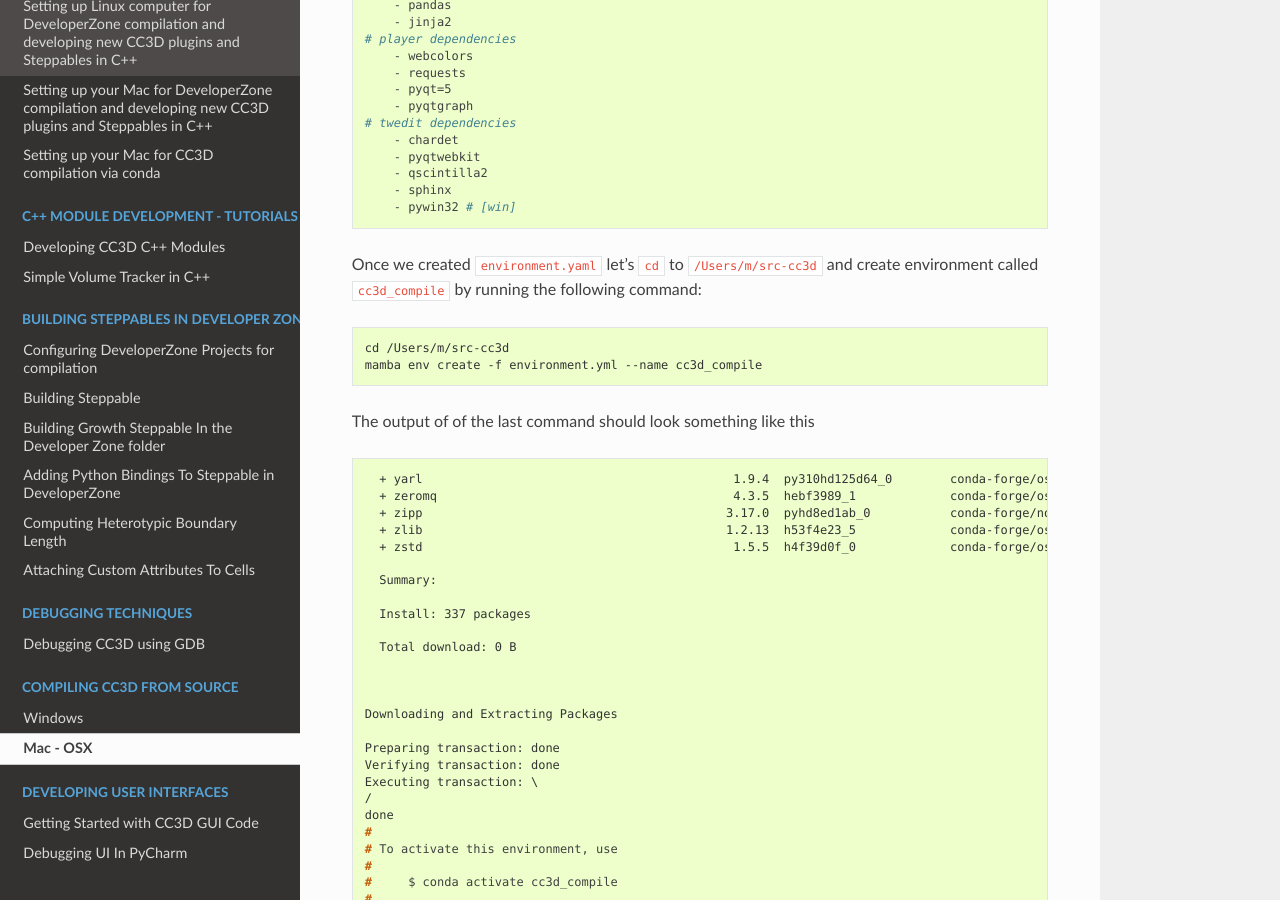
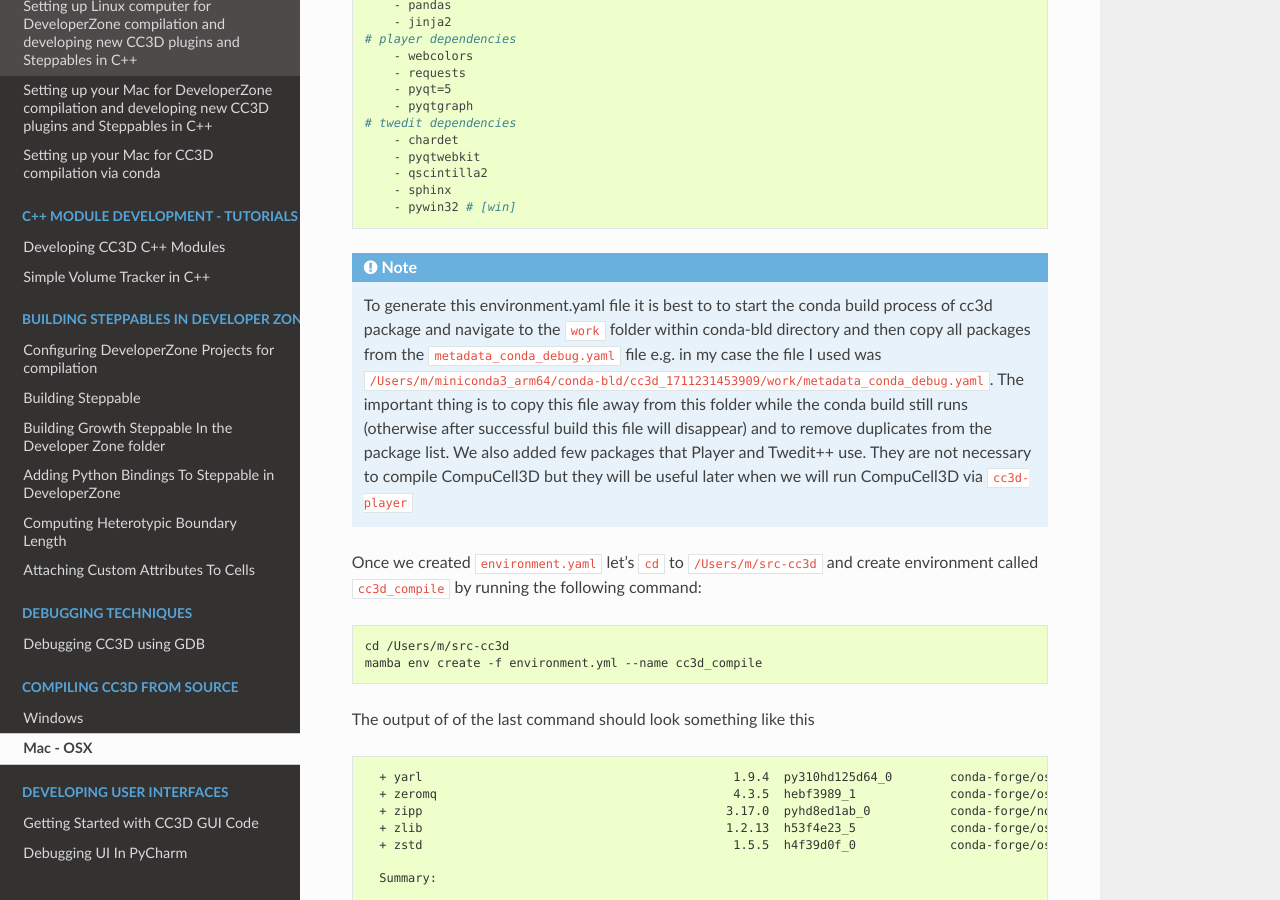
Before and after one commit to CompuCell3D/CompuCell3DDevelopersManual, a Sphinx documentation site: the page built from docs/building_core_cc3d_cpp_code_mac.rst, in a window 1280 px wide and 900 px high, scrolled down 1584 px. Built offline with Sphinx 7.4.7 and the Read the Docs theme 2.0.0, drawn with Linux system fonts in a browser that asks for light colours; some of the changed text lies outside the part shown.

Commit message:
added instructions on how to compile CC3D on OSX using CLI

```diff
--- a/docs/building_core_cc3d_cpp_code_mac.rst
+++ b/docs/building_core_cc3d_cpp_code_mac.rst
@@ -88,6 +88,9 @@
         - sphinx
         - pywin32 # [win]
 
+.. note::
+
+    To generate this environment.yaml file it is best to to start the conda build process of cc3d package and navigate to the ``work`` folder within conda-bld directory and then copy all packages from the ``metadata_conda_debug.yaml`` file e.g. in my case the file I used was ``/Users/m/miniconda3_arm64/conda-bld/cc3d_1711231453909/work/metadata_conda_debug.yaml``. The important thing is to copy this file away from this folder while the conda build still runs (otherwise after successful build this file will disappear) and to remove duplicates from the package list. We also added few packages that Player and Twedit++ use. They are not necessary to compile CompuCell3D but they will be useful later when we will run CompuCell3D via ``cc3d-player``
 
 Once we created ``environment.yaml`` let's ``cd`` to ``/Users/m/src-cc3d`` and create environment called ``cc3d_compile`` by running the following command:
 
@@ -229,6 +232,10 @@
 
     cp /Users/m/src-cc3d/CompuCell3D_install/lib/*.dylib /Users/m/miniconda3_arm64/envs/cc3d_compile/lib
 
+.. warning::
+
+    The step where we copy .dylib libraries from ``/Users/m/src-cc3d/CompuCell3D_install/lib/`` is essential and if you for get it you might get cryptic errors that e.g. ``_CompuCell.so`` library cannot be loaded
+
 
 Assuming we are still in cc3d_compile conda environment (run ``conda activate cc3d_compile`` if you opened new terminal) we can run our first simulation using newly compiled CompuCell3D. We will run it without the player first and next we will show you how to get player and twedit++ working.
 
```
